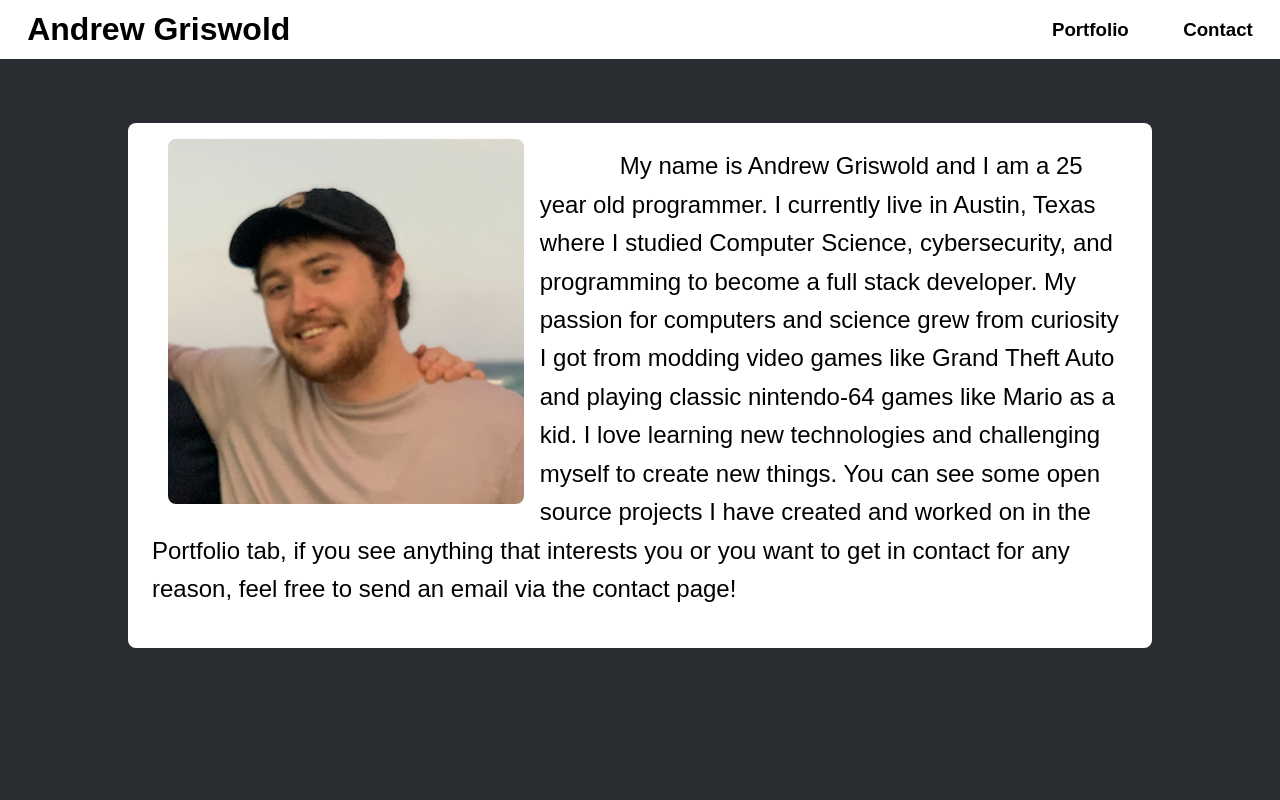
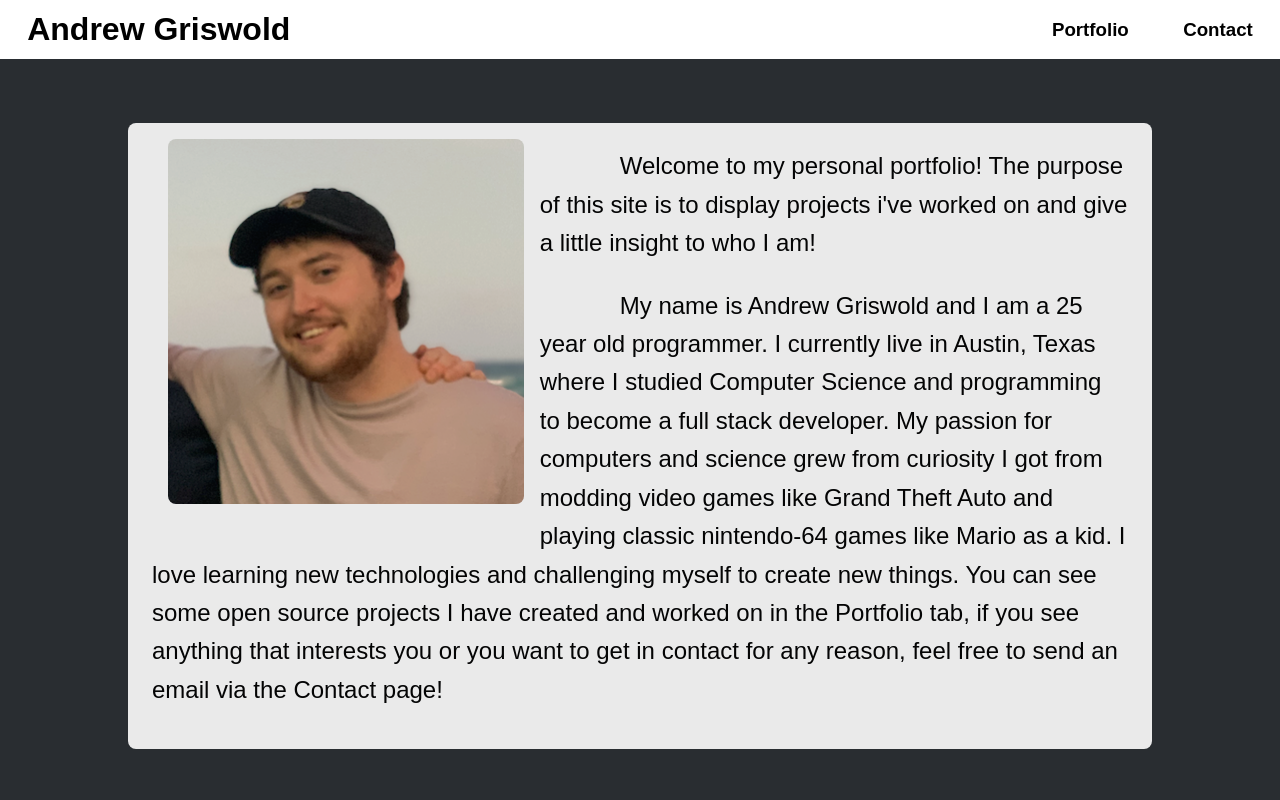
Before and after one commit to ThaGrza/portfolio, a React (Create React App) app: page / in a window 1280 px wide. Shown: the top 800 px of the page. Built offline with nearby package versions, Linux system fonts and the light colour scheme.

Commit message:
homepage intro

```diff
--- a/src/components/pages/Homepage/index.css
+++ b/src/components/pages/Homepage/index.css
@@ -19,6 +19,7 @@
   text-indent: 5rem;
   line-height: 2.4rem;
   height: fit-content;
+  opacity: .9;
 }
 
 .profile-pic {
--- a/src/components/pages/Homepage/index.js
+++ b/src/components/pages/Homepage/index.js
@@ -1,7 +1,6 @@
 import React from "react";
 import Profilepic from "./profile2.png";
 import "./index.css";
-import ContactForm from "../Contact";
 import Footer from "../../Footer/index";
 
 function Homepage (props) {
@@ -9,10 +8,11 @@ function Homepage (props) {
   <div className="homepage-container">
     <div className="homepage">
     <img className="profile-pic" alt="🧙‍♂️" src={Profilepic}></img>
-      <p>My name is Andrew Griswold and I am a 25 year old programmer. I currently live in Austin, Texas where I studied Computer Science, cybersecurity, and programming to become a full
+      <p>Welcome to my personal portfolio! The purpose of this site is to display projects i've worked on and give a little insight to who I am!</p>
+      <p>My name is Andrew Griswold and I am a 25 year old programmer. I currently live in Austin, Texas where I studied Computer Science and programming to become a full
 stack developer. My passion for computers and science grew from curiosity I got from modding video games like Grand Theft Auto and playing classic nintendo-64 games like Mario as a kid.
 I love learning new technologies and challenging myself to create new things. You can see some open source projects I have created and worked on in the Portfolio tab, if you see anything
-that interests you or you want to get in contact for any reason, feel free to send an email via the contact page!</p>
+that interests you or you want to get in contact for any reason, feel free to send an email via the Contact page!</p>
     </div>
     <Footer />
   </div>
--- a/src/index.css
+++ b/src/index.css
@@ -1,6 +1,5 @@
 body {
   background-color: rgb(41, 45, 49);
-  /* background-color: rgb(192, 198, 204); */
   overflow-x: hidden;
   margin: 0;
   font-family: sans-serif;
```
